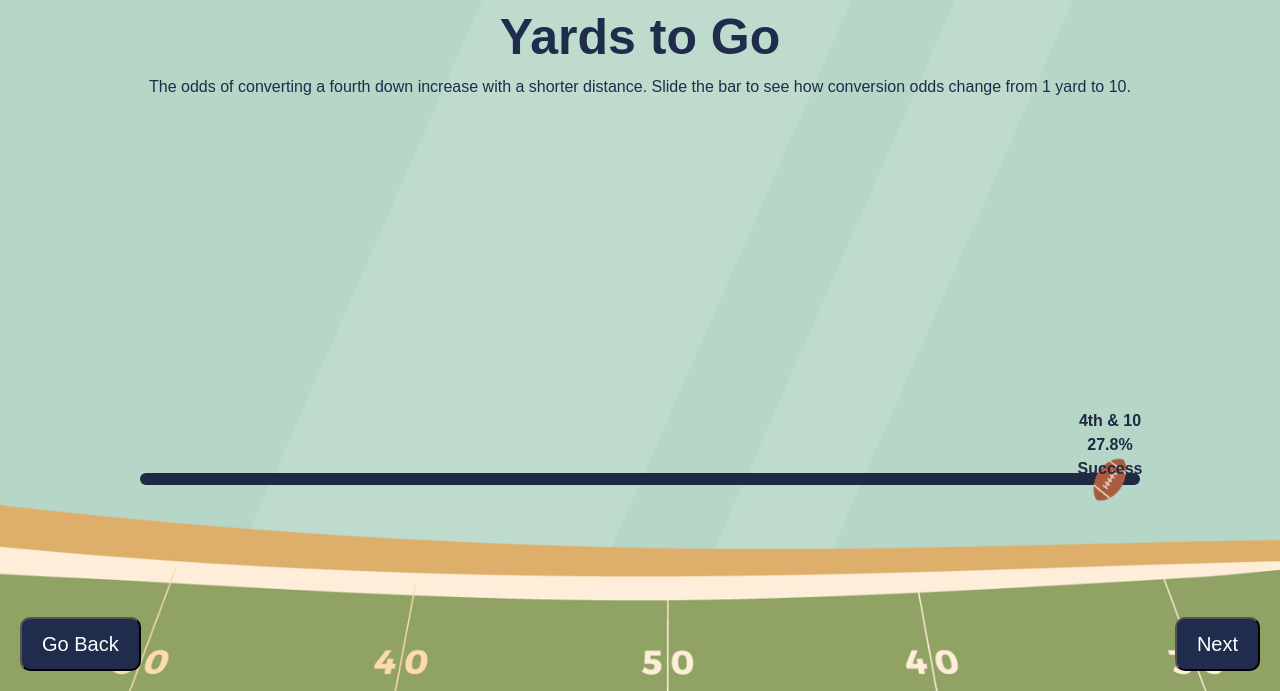
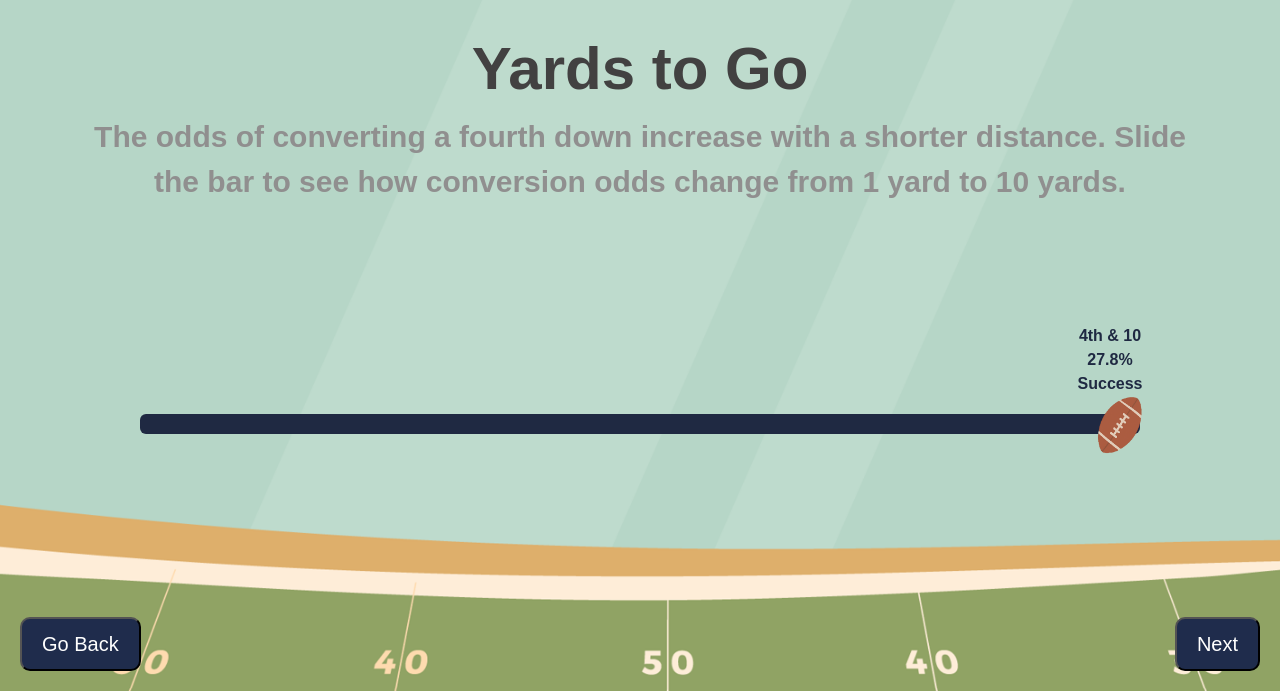
Before and after one commit to trv2111/w4170-proj, a Flask app: page /learn/yards-to-go in a window 1280 px wide. Shown: the part 109-800 px from the top of the page. Run offline with Flask 3, Linux system fonts and the light colour scheme; some libraries are stand-ins or nearby versions; some web fonts are replaced.

Commit message:
Update yardstogo.html

```diff
--- a/templates/yardstogo.html
+++ b/templates/yardstogo.html
@@ -1,15 +1,12 @@
 {% extends "layout.html" %}
 
 {% block content %}
-
-
-
 <style>
     .sliderbody {
       display: flex;
       flex-direction: column;
       align-items: center;
-      height: 100vh;
+      height: 60vh;
       justify-content: center;
     }
 
@@ -23,7 +20,7 @@
 
     .track {
         background-color: #1f2942;
-        height: 12px;
+        height: 20px;
         border-radius: 6px;
         position: absolute;
         top: 50%;
@@ -47,14 +44,14 @@
         position: absolute;
         top: 50%;
         transform: translateY(-50%);
-        width: 60px;
+        width: 80px;
         z-index: 3;
         pointer-events: none;
     }
 
     .text-overlay {
         position: absolute;
-        top: -40px;
+        top: -70px;
         left: 0;
         transform: translateX(-50%);
         text-align: center;
@@ -62,20 +59,20 @@
         color: #1f2942;
         z-index: 4;
         pointer-events: none;
-}
-
-
-
-
+    }
+    .learnText{
+        font-size: 30px;
+        font-weight: bold ;
+    }
 
   </style>
 
-<div class="container">
-    <div class="row middle-center-text d-flex justify-content-center">
+<div class="container"><br>
+    <div style="font-size: 60px;" class="row middle-center-text d-flex justify-content-center darkGrey">
         Yards to Go
     </div>
-    <div class="row d-flex justify-content-center">
-        The odds of converting a fourth down increase with a shorter distance. Slide the bar to see how conversion odds change from 1 yard to 10.
+    <div class="row d-flex justify-content-center lightGrey learnText">
+        The odds of converting a fourth down increase with a shorter distance. Slide the bar to see how conversion odds change from 1 yard to 10 yards.
     </div>
 </div>
 <div class="sliderbody">
@@ -83,11 +80,9 @@
         <div class="track"></div>
         <input type="range" min="1" max="10" value="10" id="slider">
         <img id="football" src="/static/images/Football.png" class="football">
-        <div id="text" class="text-overlay">4th & 10<br>27.8% Success</div>
+        <div id="text" class="text-overlay darkGrey">4th & 10<br>27.8% Success</div>
     </div>
 </div>
-
-
 
 <div class="bottom-buttons-Container">
     <a href="/learn">
```
